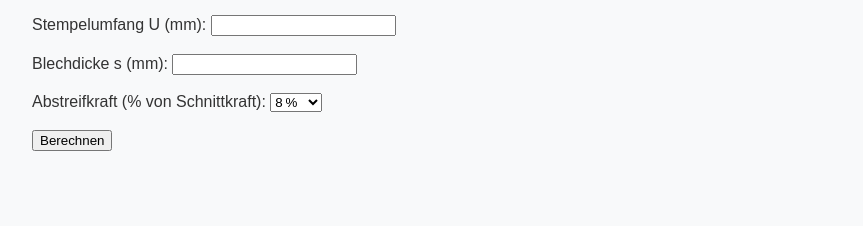
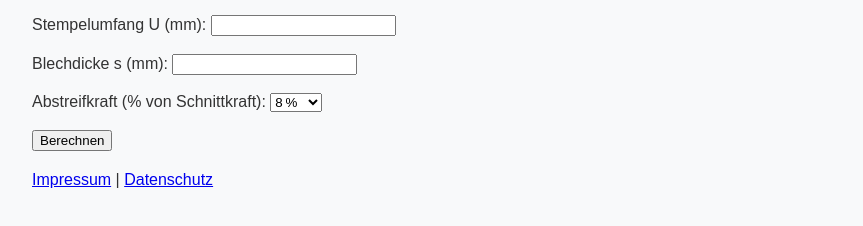
Before and after one commit to Jeanius93/CAD-CALC, a plain HTML site: page schnittkraft.html in a window 1280 px wide. Shown: the part 160-386 px from the top of the page, without its empty margins (208-1071 px from the left). Drawn offline with Linux system fonts and the light colour scheme.

Commit message:
schnittkraft.html aktualisieren

```diff
--- a/schnittkraft.html
+++ b/schnittkraft.html
@@ -123,5 +123,11 @@
       `;
     }
   </script>
+  <footer>
+  <p class="footer-links">
+    <a href="impressum.html">Impressum</a> |
+    <a href="datenschutz.html">Datenschutz</a>
+  </p>
+</footer>
 </body>
 </html>
```
